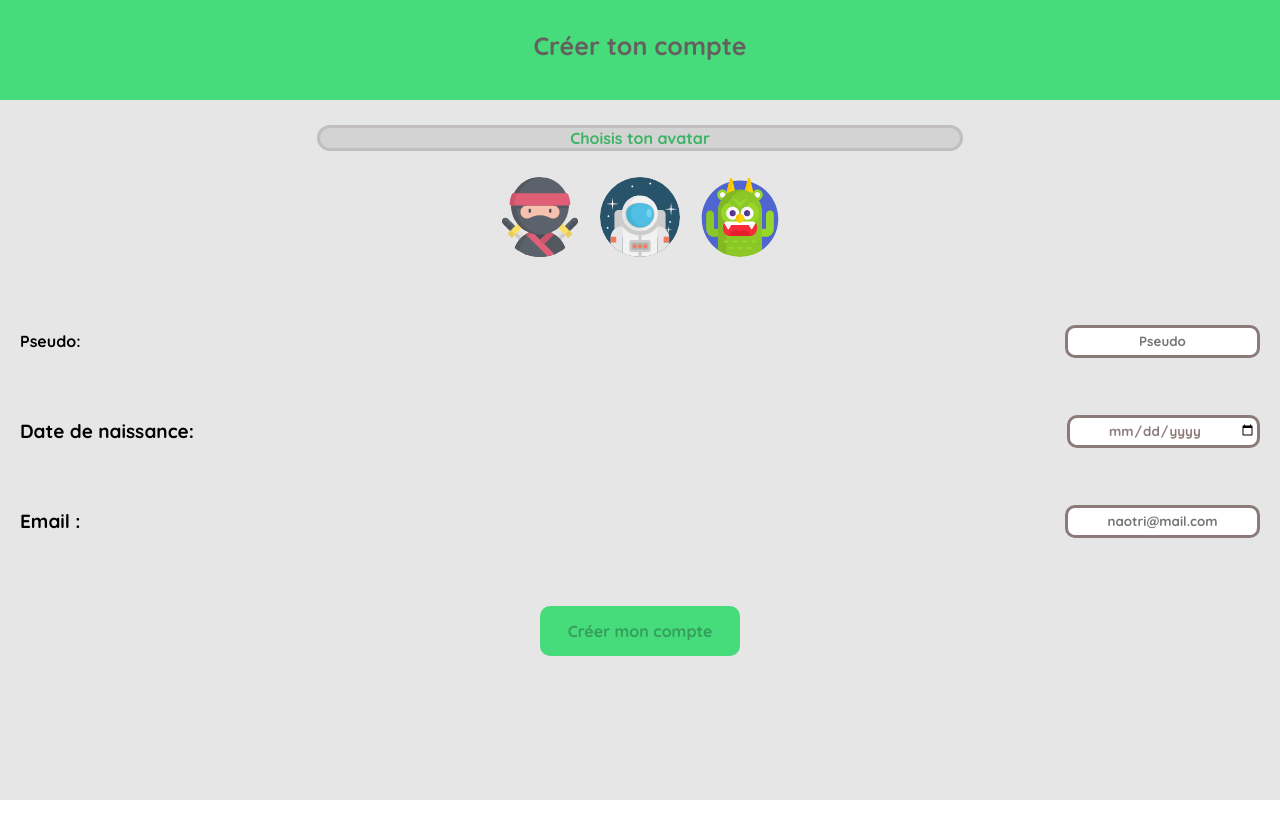
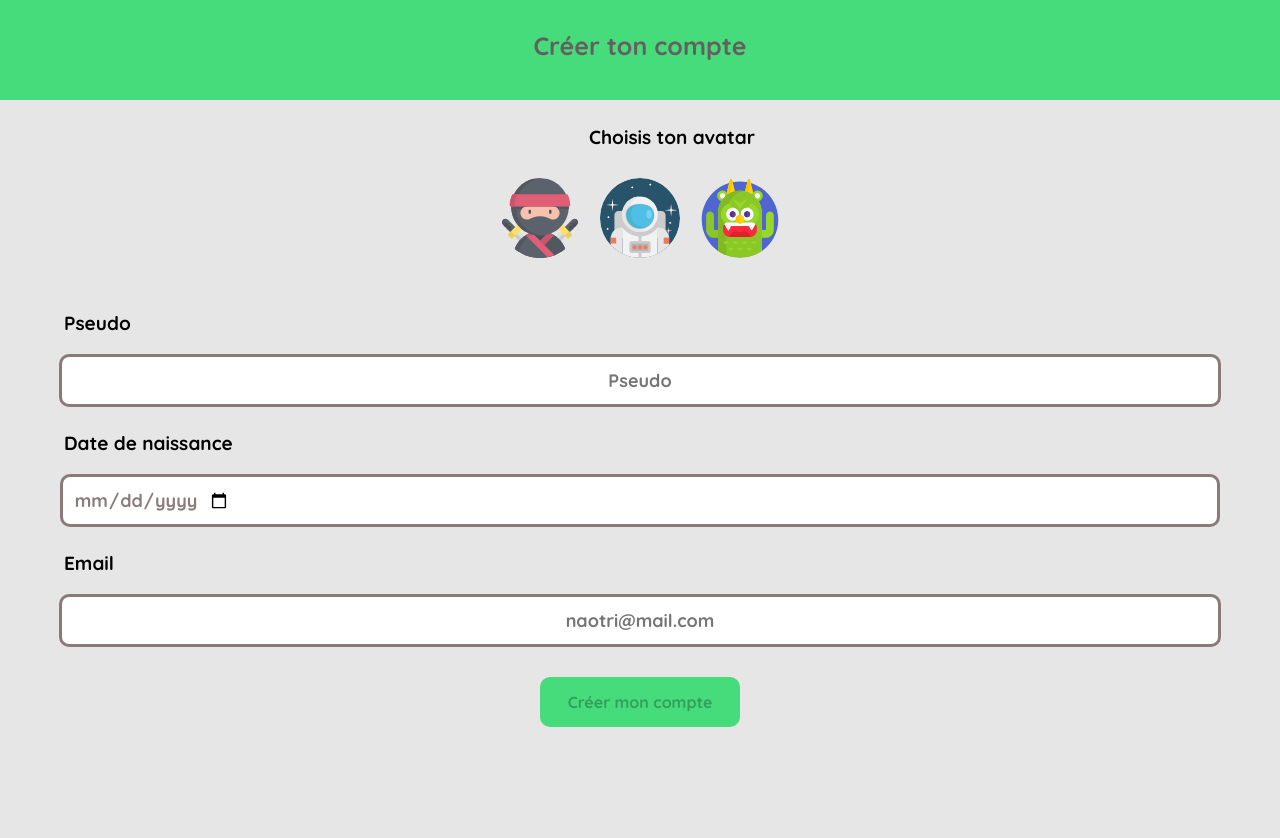
Before and after one commit to clepirault/WCS-NaoTri, a React (Create React App) app: page /profileCreation in a window 1280 px wide. Before the commit the page ends 800 px from the top, so only its background shows below. Built offline with nearby package versions, Linux system fonts and the light colour scheme.

Commit message:
profil creation V3

```diff
--- a/src/components/ProfileCreation.jsx
+++ b/src/components/ProfileCreation.jsx
@@ -102,7 +102,7 @@ function ProfileCreation(props) {
       <div className="infos">
         <form className="pseudoContainer">
           <label htmlFor="pseudo" className="pseudo">
-            <p>Pseudo:</p>
+            <p>Pseudo</p>
             <input
               type="text"
               name="pseudo"
@@ -115,7 +115,7 @@ function ProfileCreation(props) {
         </form>
         <form className="birthdayContainer">
           <label htmlFor="birthday" className="birthday">
-            <p>Date de naissance:</p>
+            <p>Date de naissance</p>
             <input
               type="date"
               name="birthday"
@@ -127,7 +127,7 @@ function ProfileCreation(props) {
         </form>
         <form className="emailContainer">
           <label htmlFor="email" className="email">
-            <p>Email :</p>
+            <p>Email</p>
             <input
               type="email"
               name="email"
--- a/src/components/profileCreation.css
+++ b/src/components/profileCreation.css
@@ -1,3 +1,8 @@
+.ProfileCreation {
+  height: 105vh;
+  background-color: #e6e6e6;
+}
+
 .Naotri {
   background-color: #46dc7b;
   color: rgb(102, 95, 95);
@@ -28,26 +33,25 @@
 }
 
 .picture p {
-  border: solid rgb(194, 190, 190);
-  border-radius: 15px;
-  color: #3bb465;
-  background-color: #d2cece;
-  width: 50%;
-  text-align: center;
   margin-top: 15px;
-  background-color: lightgrey;
+  font-size: 19px;
+  margin-left: 5%;
 }
 
 .infos {
   display: flex;
   flex-direction: column;
-  margin-top: 20px;
 }
 
-.pseudo {
+.pseudoContainer,
+.birthdayContainer,
+.emailContainer {
+  height: 120px;
+}
+
+.pseudo,
+.birthday {
   width: 100%;
-  display: flex;
-  justify-content: space-between;
   box-sizing: border-box;
   padding-left: 20px;
   padding-right: 20px;
@@ -56,9 +60,12 @@
 }
 
 .pseudo input {
-  height: 25px;
+  height: 45px;
   text-align: center;
-  width: 185px;
+  width: 90%;
+  margin: auto;
+  display: flex;
+  font-size: 18px;
   border-radius: 10px;
   color: rgb(139, 122, 122);
   outline: none;
@@ -66,26 +73,19 @@
   background-color: white;
 }
 
-.birthday {
-  width: 100%;
-  display: flex;
-  justify-content: space-between;
-  box-sizing: border-box;
-  padding-left: 20px;
-  padding-right: 20px;
-  align-items: center;
-  height: 80px;
-}
-
 .birthday p {
   font-size: 19px;
+  margin-left: 5%;
 }
 
 .birthday input {
-  height: 25px;
+  height: 45px;
   text-align: center;
+  width: 90%;
+  margin: auto;
+  display: flex;
+  font-size: 18px;
   color: rgb(139, 122, 122);
-  width: 185px;
   text-align: center;
   border-radius: 10px;
   padding: 1px;
@@ -96,8 +96,6 @@
 
 .email {
   width: 100%;
-  display: flex;
-  justify-content: space-between;
   box-sizing: border-box;
   padding-left: 20px;
   padding-right: 20px;
@@ -105,26 +103,27 @@
   height: 80px;
 }
 
-.email p {
+.email p,
+.pseudo p {
   font-size: 19px;
+  margin-left: 5%;
 }
 
 .email input {
-  height: 25px;
+  height: 45px;
   text-align: center;
-  width: 185px;
+  width: 90%;
+  font-size: 18px;
+  margin: auto;
+  display: flex;
   border-radius: 10px;
-  color: rgb(116, 88, 88);
+  color: rgb(163, 145, 145);
   outline: none;
   border: solid rgb(139, 122, 122);
   background-color: white;
 }
 
-.emailContainer,
-.pseudoContainer,
-.birthdayContainer {
-  margin-top: 10px;
-}
+
 
 .submit {
   display: flex;
```
